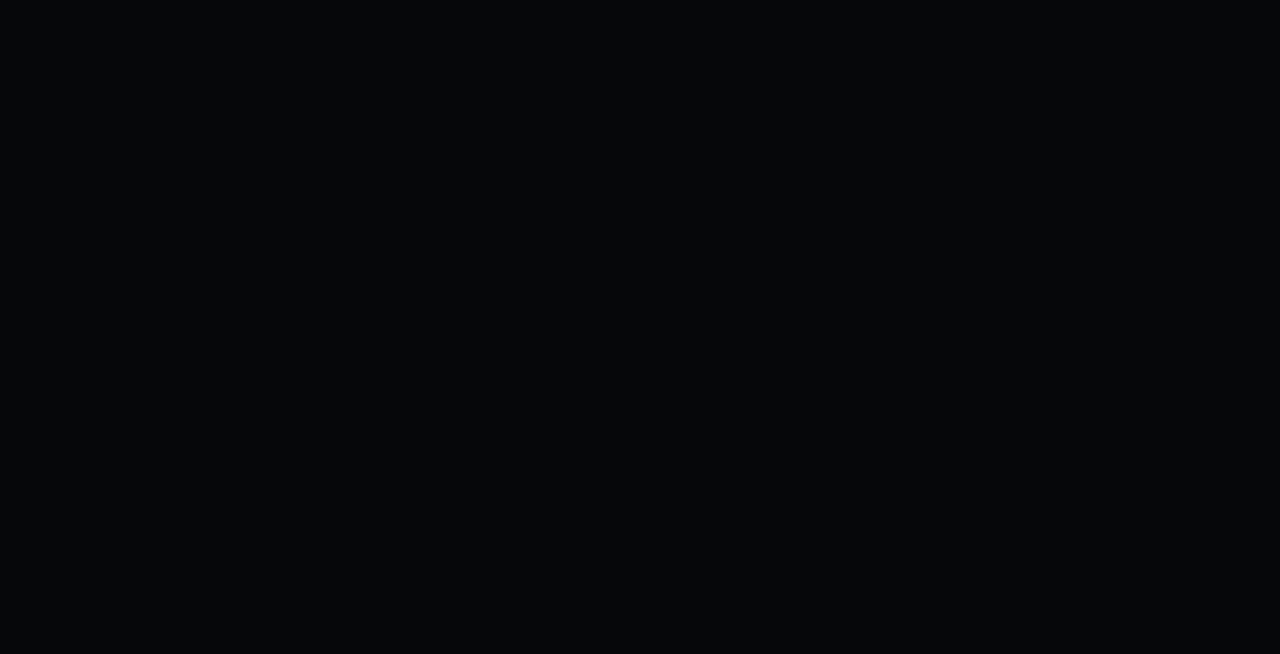
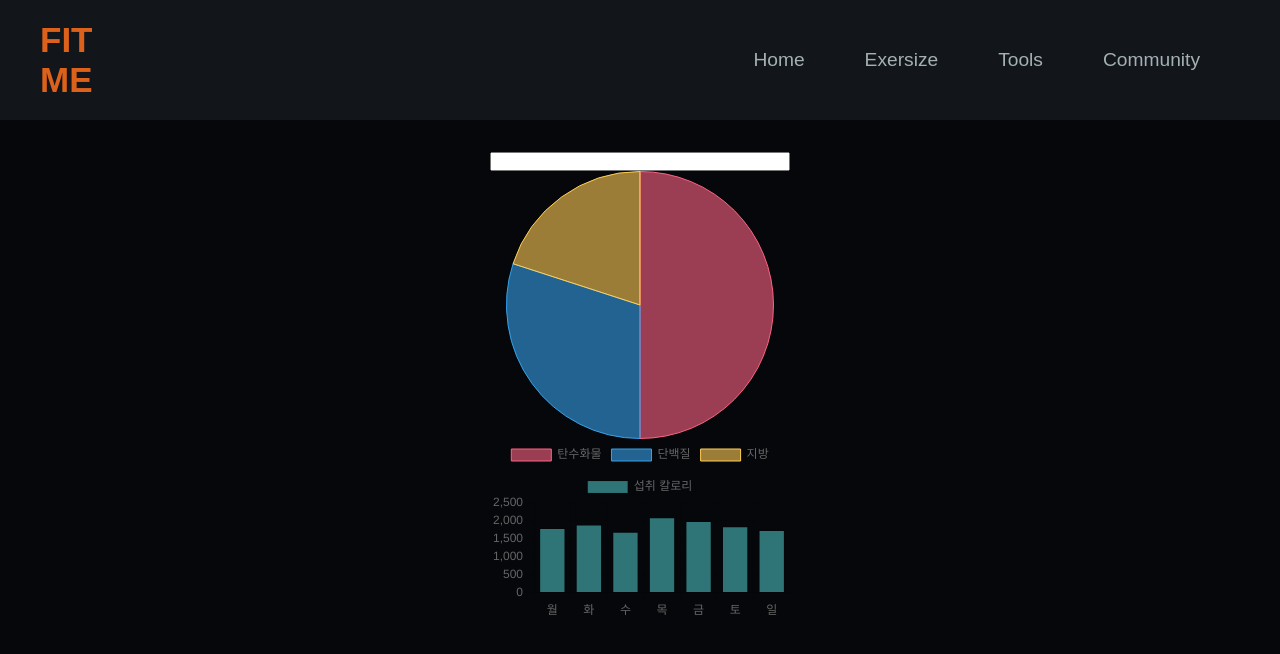
Before and after one commit to believehan/mainProjectMyPart, a React (Create React App) app in the folder my-app/: page /DietRecordsPage in a window 1280 px wide. Before the commit this address had no page. Shown: the top 654 px of the page. Built offline with nearby package versions, Linux system fonts and the light colour scheme; a web font is replaced by a local one.

Commit message:
식단기록 제작중

```diff
--- a/my-app/src/App.js
+++ b/my-app/src/App.js
@@ -20,7 +20,7 @@ function App() {
           <Route path="/login" element={<Login />} />
           <Route path="/subscribe" element={<Subscribe />} />
           <Route path="/community" element={<CommunityPage />} />
-          <Route path="/diet" element={<DietRecordsPage />} />
+          <Route path="/DietRecordsPage" element={<DietRecordsPage />} />
           <Route path="/insert" element={<Insert />} />
         </Routes>
       </BrowserRouter>
--- a/my-app/src/mideum/DietRecordComponents/Chart.jsx
+++ /dev/null
@@ -1,13 +0,0 @@
-import ToDayCal from './ToDayCal';
-import WeekCal from './WeekCal';
-
-const Chart = () => {
-    return(
-        <div >
-            <ToDayCal />
-            <WeekCal />
-        </div>
-    );
-}
-
-export default Chart;
--- a/my-app/src/mideum/DietRecordComponents/ToDayCal.jsx
+++ b/my-app/src/mideum/DietRecordComponents/DailyPieChart.jsx
@@ -4,7 +4,7 @@ import { Chart as ChartJS, ArcElement, Tooltip, Legend } from 'chart.js';
 // 필수 요소 등록
 ChartJS.register(ArcElement, Tooltip, Legend);
 
-const ToDayCal = () => {
+const DailyPieChart = () => {
   const data = {
     labels: ['탄수화물', '단백질', '지방'],
     datasets: [
@@ -39,10 +39,10 @@ const ToDayCal = () => {
   };
 
   return (
-    <div style={{ width: '400px', margin: '0 auto' }}>
+    <div style={{ width: '300px', margin: '0 auto' }}>
       <Pie data={data} options={options} />
     </div>
   );
 };
 
-export default ToDayCal;
+export default DailyPieChart;
--- /dev/null
+++ b/my-app/src/mideum/DietRecordComponents/FoodInputForm.jsx
@@ -0,0 +1,11 @@
+
+const FoodInputForm = () => {
+
+    return (
+        <div>
+            <input type="text"/>
+        </div>
+    );
+}
+
+export default FoodInputForm;
--- /dev/null
+++ b/my-app/src/mideum/DietRecordComponents/FoodList.jsx
@@ -0,0 +1,11 @@
+
+const FoodList = () => {
+
+    return (
+        <div>
+
+        </div>
+    );
+};
+
+export default FoodList;
--- a/my-app/src/mideum/DietRecordComponents/WeekCal.jsx
+++ b/my-app/src/mideum/DietRecordComponents/WeeklyBarChart.jsx
@@ -4,7 +4,7 @@ import { Chart as ChartJS, BarElement, CategoryScale, LinearScale, Tooltip, Lege
 // ChartJS에 사용할 요소 등록
 ChartJS.register(BarElement, CategoryScale, LinearScale, Tooltip, Legend);
 
-const WeekCal = () => {
+const WeeklyBarChart = () => {
   const data = {
     labels: ['월', '화', '수', '목', '금', '토', '일'],
     datasets: [
@@ -29,4 +29,4 @@ const WeekCal = () => {
   return <Bar data={data} options={options} />;
 };
 
-export default WeekCal;
+export default WeeklyBarChart;
--- a/my-app/src/mideum/pages/DietRecordsPage.jsx
+++ b/my-app/src/mideum/pages/DietRecordsPage.jsx
@@ -1,12 +1,23 @@
-import Chart from './../DietRecordComponents/Chart';
+import DailyPieChart from '../DietRecordComponents/DailyPieChart';
 import DietRecordsStyle from './../styles/DietRecordsStyle';
+import WeeklyBarChart from './../DietRecordComponents/WeeklyBarChart';
+import FoodInputForm from '../DietRecordComponents/FoodInputForm';
+import FoodList from './../DietRecordComponents/FoodList';
+import Header from './../../subin/main/Header';
 
 const DietRecordsPage = () => {
     return (
         <div>
+            <Header />
             <DietRecordsStyle>
-
-                <Chart />
+                <div>
+                    <FoodInputForm />
+                    <FoodList />
+                </div>
+                <div>
+                    <DailyPieChart />
+                    <WeeklyBarChart />
+                </div>
             </DietRecordsStyle>
         </div>
     );
--- a/my-app/src/mideum/styles/DietRecordsStyle.jsx
+++ b/my-app/src/mideum/styles/DietRecordsStyle.jsx
@@ -2,6 +2,7 @@ import styled from "styled-components";
 
 const DietRecordsStyle = styled.div`
     margin: 150px;
-`
+`;
+
 
 export default DietRecordsStyle;
```
Also changed, not shown: my-app/src/mideum/styles/GlobalStyles.jsx (deleted, +0 -7 lines).
